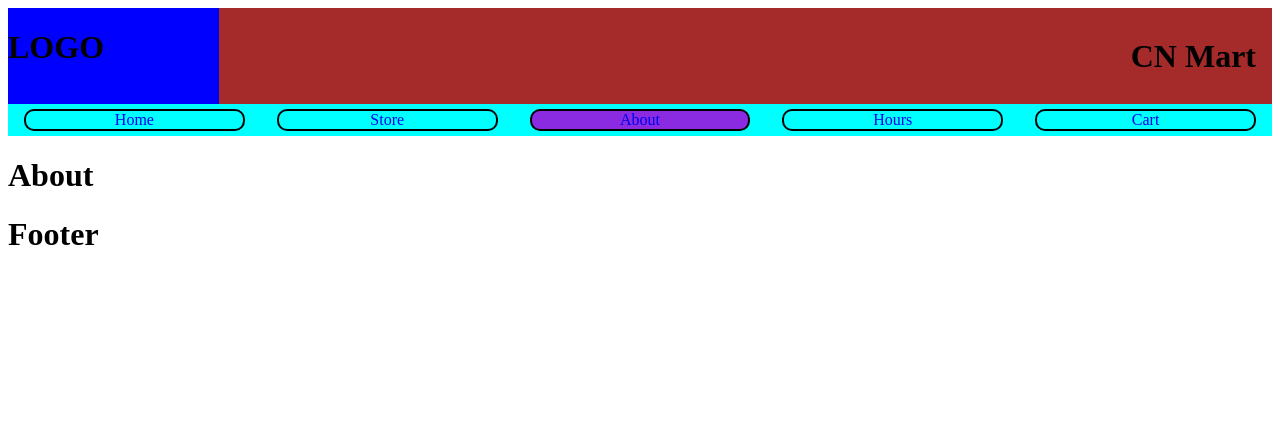
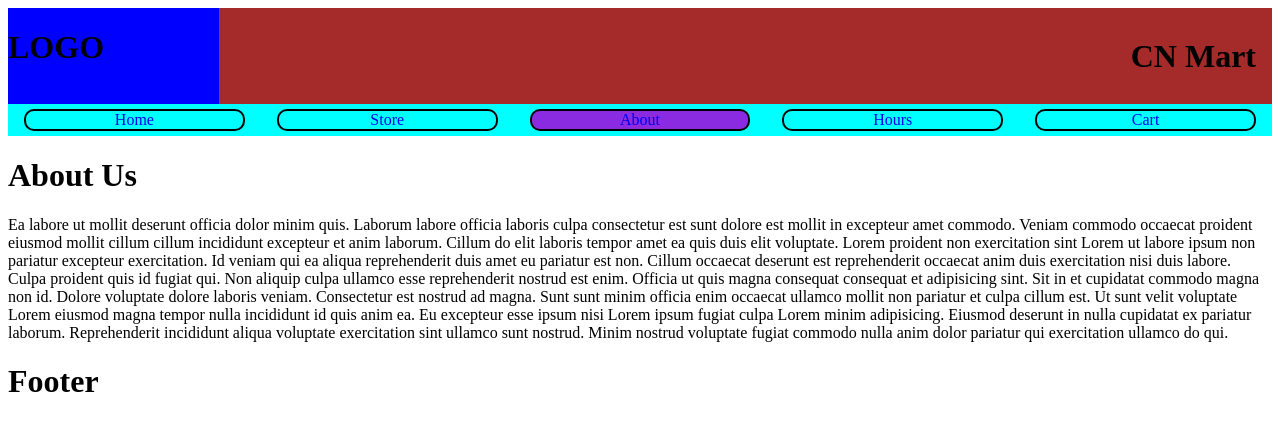
Before and after one commit to Ckher96/CN-Mart, a React (Create React App) app in the folder cn-mart-react/: page /about in a window 1280 px wide. Shown: the top 430 px of the page. Built offline with nearby package versions, Linux system fonts and the light colour scheme.

Commit message:
add about page content

```diff
--- a/cn-mart-react/src/App.js
+++ b/cn-mart-react/src/App.js
@@ -7,6 +7,7 @@ import Store from "./components/Store/Store";
 import "./App.css";
 import Cart from "./components/Cart/Cart";
 import StoreCat from "./components/Store/StoreCat";
+import About from "./components/About/About";
 
 function App() {
   return (
@@ -19,7 +20,7 @@ function App() {
           <Route path="/store" element={<Store />} />
           <Route path="/store/:itemCategory" element={<StoreCat />} />
         </Route>
-        <Route path="/about" element={<h1>About</h1>} />
+        <Route path="/about" element={<About />} />
         <Route path="/hours" element={<h1>Hours</h1>} />
         <Route path="/cart" element={<Cart />} />
         <Route path="/*" element={<h1>Path not found</h1>} />
--- a/cn-mart-react/src/components/About/About.js
+++ b/cn-mart-react/src/components/About/About.js
@@ -6,12 +6,16 @@ function About() {
 
     return (
         <div>
-            <h1 className={style.AboutH1}>About</h1>
-        <p>{p}</p>
-        <input value={p} onChange={(e) => {
-            setP(e.target.value)
-        }} />
+            <h1>About Us</h1>
+            <p>Ea labore ut mollit deserunt officia dolor minim quis. Laborum labore officia laboris culpa consectetur est sunt dolore est mollit in excepteur amet commodo. Veniam commodo occaecat proident eiusmod mollit cillum cillum incididunt excepteur et anim laborum. Cillum do elit laboris tempor amet ea quis duis elit voluptate.
+
+Lorem proident non exercitation sint Lorem ut labore ipsum non pariatur excepteur exercitation. Id veniam qui ea aliqua reprehenderit duis amet eu pariatur est non. Cillum occaecat deserunt est reprehenderit occaecat anim duis exercitation nisi duis labore. Culpa proident quis id fugiat qui. Non aliquip culpa ullamco esse reprehenderit nostrud est enim.
+
+Officia ut quis magna consequat consequat et adipisicing sint. Sit in et cupidatat commodo magna non id. Dolore voluptate dolore laboris veniam. Consectetur est nostrud ad magna. Sunt sunt minim officia enim occaecat ullamco mollit non pariatur et culpa cillum est. Ut sunt velit voluptate Lorem eiusmod magna tempor nulla incididunt id quis anim ea.
+
+Eu excepteur esse ipsum nisi Lorem ipsum fugiat culpa Lorem minim adipisicing. Eiusmod deserunt in nulla cupidatat ex pariatur laborum. Reprehenderit incididunt aliqua voluptate exercitation sint ullamco sunt nostrud. Minim nostrud voluptate fugiat commodo nulla anim dolor pariatur qui exercitation ullamco do qui.</p>
         </div>
+
 
     )
 }
```
